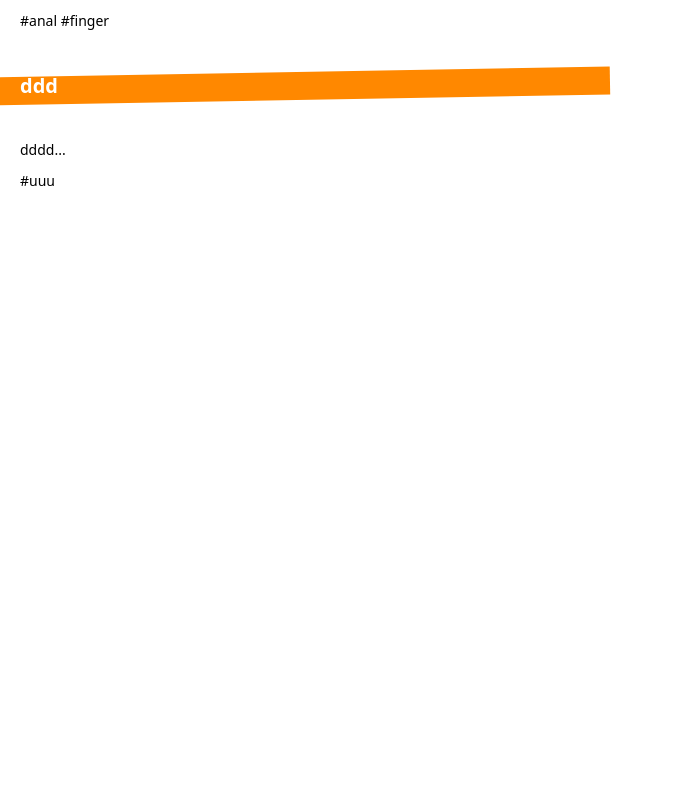
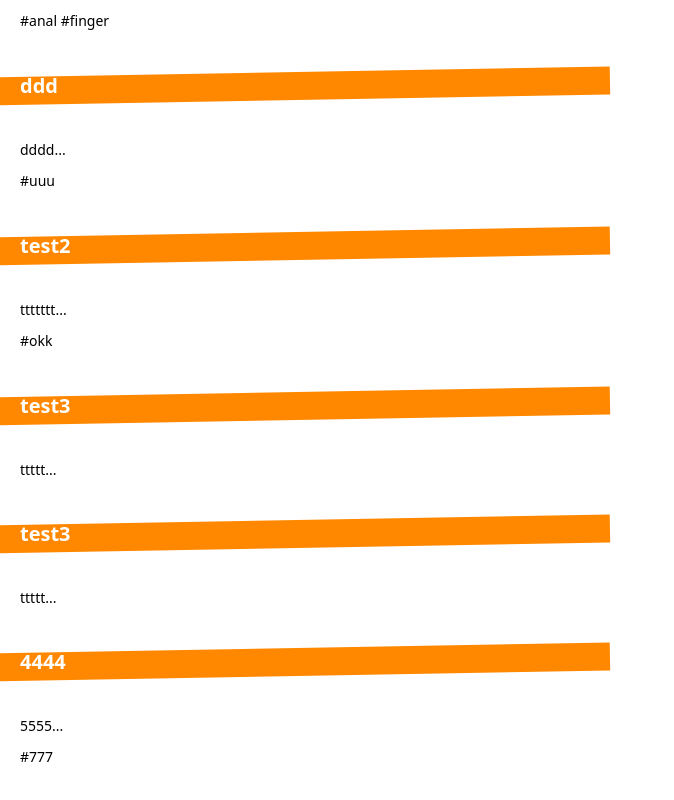
Before and after one commit to Marshall-Hao/blog-m, a Vue app: page / in a window 1280 px wide. Shown: the part 636-1436 px from the top of the page, without its empty margins (0-674 px from the left). Before the commit the page ends 888 px from the top, so only its background shows below. Built offline with nearby package versions, Linux system fonts and the light colour scheme; data requests are answered from the project's data file; what tailwindcss-pseudo-elements would draw is missing.

Commit message:
useRoute function

```diff
--- a/data/db.json
+++ b/data/db.json
@@ -36,6 +36,34 @@
         "uuu"
       ],
       "id": 5
+    },
+    {
+      "title": "test2",
+      "body": "ttttttt",
+      "tags": [
+        "okk"
+      ],
+      "id": 6
+    },
+    {
+      "title": "test3",
+      "body": "ttttt",
+      "tags": [],
+      "id": 7
+    },
+    {
+      "title": "test3",
+      "body": "ttttt",
+      "tags": [],
+      "id": 8
+    },
+    {
+      "title": "4444",
+      "body": "5555",
+      "tags": [
+        "777"
+      ],
+      "id": 9
     }
   ]
 }
--- a/src/views/Create.vue
+++ b/src/views/Create.vue
@@ -20,12 +20,16 @@
 
 <script>
 import { ref } from '@vue/reactivity'
+import { useRouter } from 'vue-router'
+
 export default {
     setup() {
         const title = ref('')
         const body = ref('')
         const tag = ref('')
         const tags = ref([])
+
+        const router = useRouter()
 
         const handleKeydown = () => {
             if (!tags.value.includes(tag.value)) {
@@ -47,6 +51,8 @@ export default {
                 headers: { 'Content-Type': 'application/json' },
                 body: JSON.stringify(post)
             })
+
+            router.push({ name:'Home' })
        }
 
         return { title, body, tag, handleKeydown, tags, createPost }
--- a/src/views/Details.vue
+++ b/src/views/Details.vue
@@ -12,12 +12,16 @@
 <script>
 import getPost from '../composables/getPost'
 import Spinner from '../components/Spinner.vue'
+import { useRoute, userRouter } from 'vue-router'
 
 export default {
     props: ['id'],
     components: { Spinner },
     setup(props) {
-        const { post, error, load } = getPost(props.id)
+        const route = useRoute()
+
+        // const { post, error, load } = getPost(props.id)
+        const { post, error, load } = getPost(route.params.id) // another way to get params id
 
         load()
 
```
